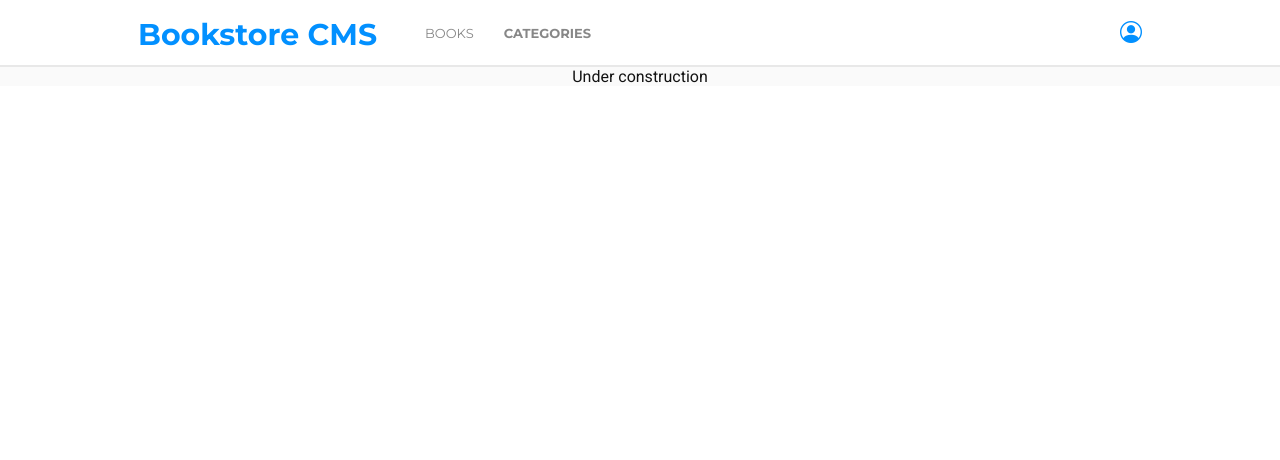
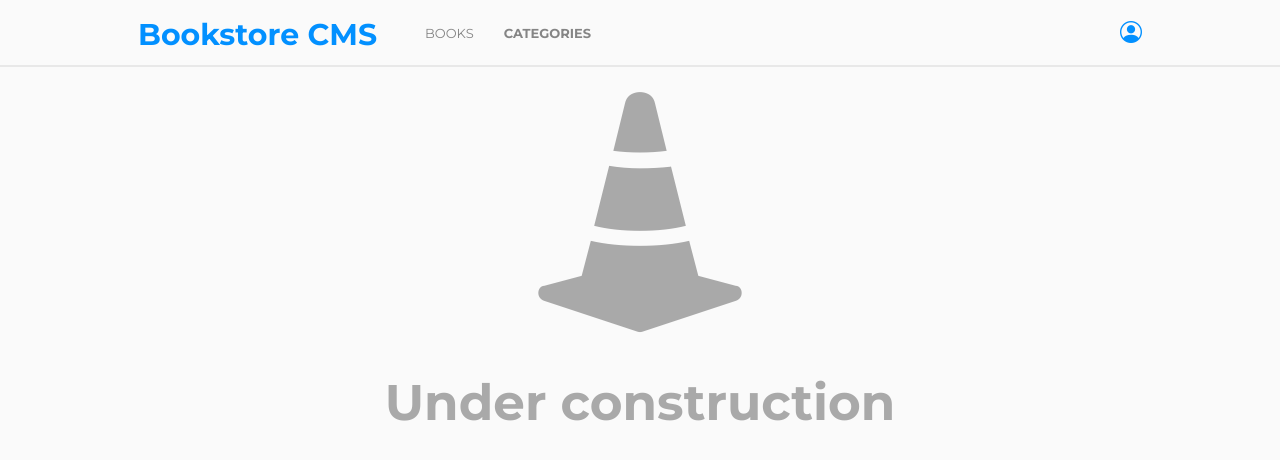
Before and after one commit to orozCoding/bookstore, a React (Create React App) app: page /Categories in a window 1280 px wide. Shown: the top 460 px of the page. Built offline with nearby package versions, Linux system fonts and the light colour scheme.

Commit message:
style under construction

```diff
--- a/src/App.css
+++ b/src/App.css
@@ -15,6 +15,7 @@ body {
 }
 
 body {
+  background-color: #fafafa;
   overflow: scroll;
 }
 
@@ -245,6 +246,18 @@ a:visited {
   width: 25%;
 }
 
+.categoriesContainer {
+  color: darkgray;
+}
+
+.categoriesContainer p {
+  font-size: 50px;
+}
+
+.coneIcon {
+  font-size: 250px;
+}
+
 .click {
   cursor: pointer;
 }
--- a/src/components/books/form.js
+++ b/src/components/books/form.js
@@ -31,6 +31,9 @@ const Form = () => {
           <option value="Drama">Drama</option>
           <option value="Comedy">Comedy</option>
           <option value="Thriller">Thriller</option>
+          <option value="Economy">Economy</option>
+          <option value="Science Fiction">Science Fiction</option>
+          <option value="Documentary">Documentary</option>
         </select>
         <button type="submit" className="click">Add Book</button>
       </form>
--- a/src/components/categories.js
+++ b/src/components/categories.js
@@ -1,8 +1,9 @@
 import React from 'react';
 
 const Categories = () => (
-  <div>
-    <p>Under construction</p>
+  <div className="categoriesContainer d-flex col mon">
+    <i className="bi bi-cone-striped coneIcon" />
+    <p className="bold">Under construction</p>
   </div>
 );
 
```
